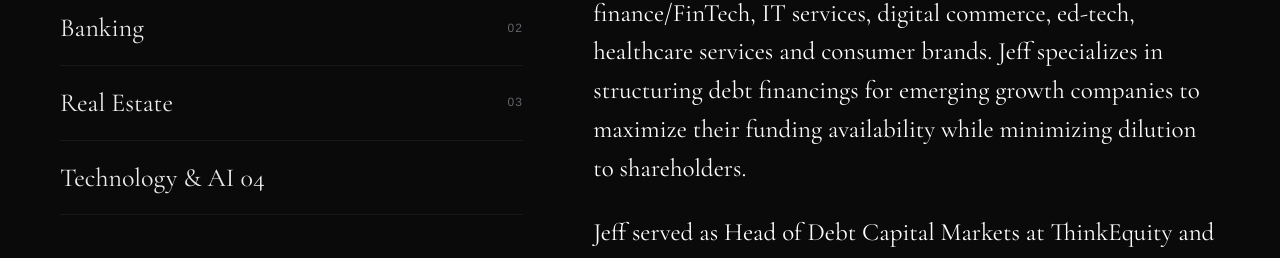
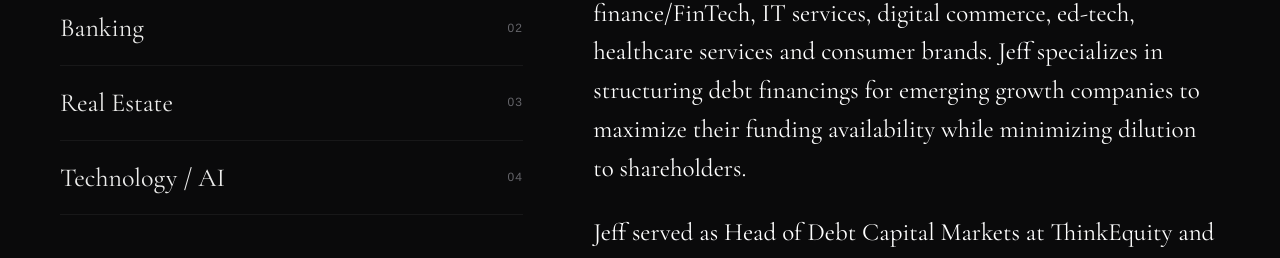
Before and after one commit to jjc-dev1/jeffd, a plain HTML site: page index.html in a window 1280 px wide. Shown: the part 1252-1510 px from the top of the page. Drawn offline with nearby package versions, Linux system fonts and the light colour scheme.

Commit message:
Update index.html

```diff
--- a/index.html
+++ b/index.html
@@ -476,8 +476,7 @@
               <li>Finance <span>01</span></li>
               <li>Banking <span>02</span></li>
               <li>Real Estate <span>03</span></li>
-              <li>Technology &amp; AI
-04</li>
+              <li>Technology / AI<span>04</li>
             </ul>
           </aside>
           <div class="about-body reveal">
```
